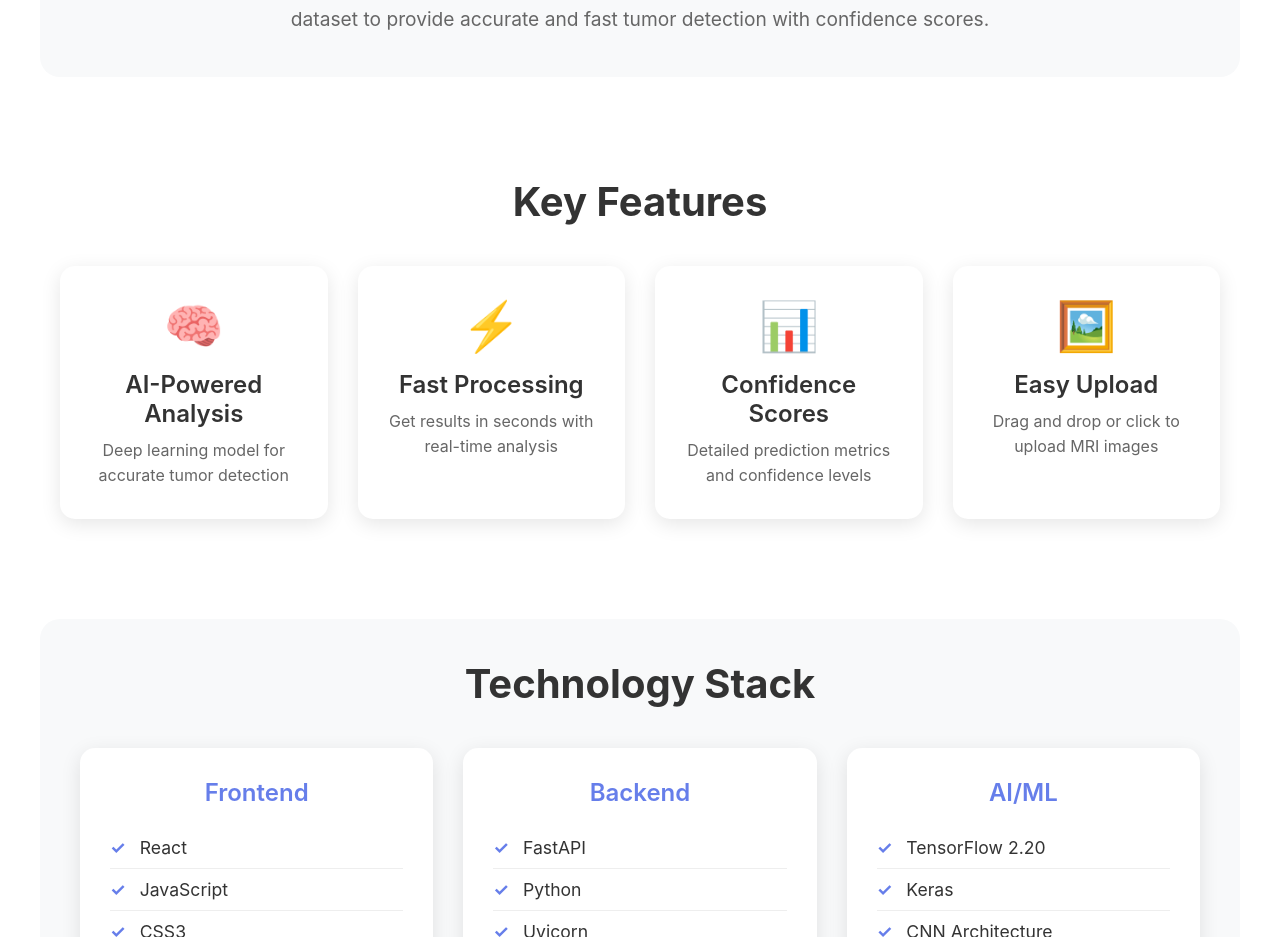
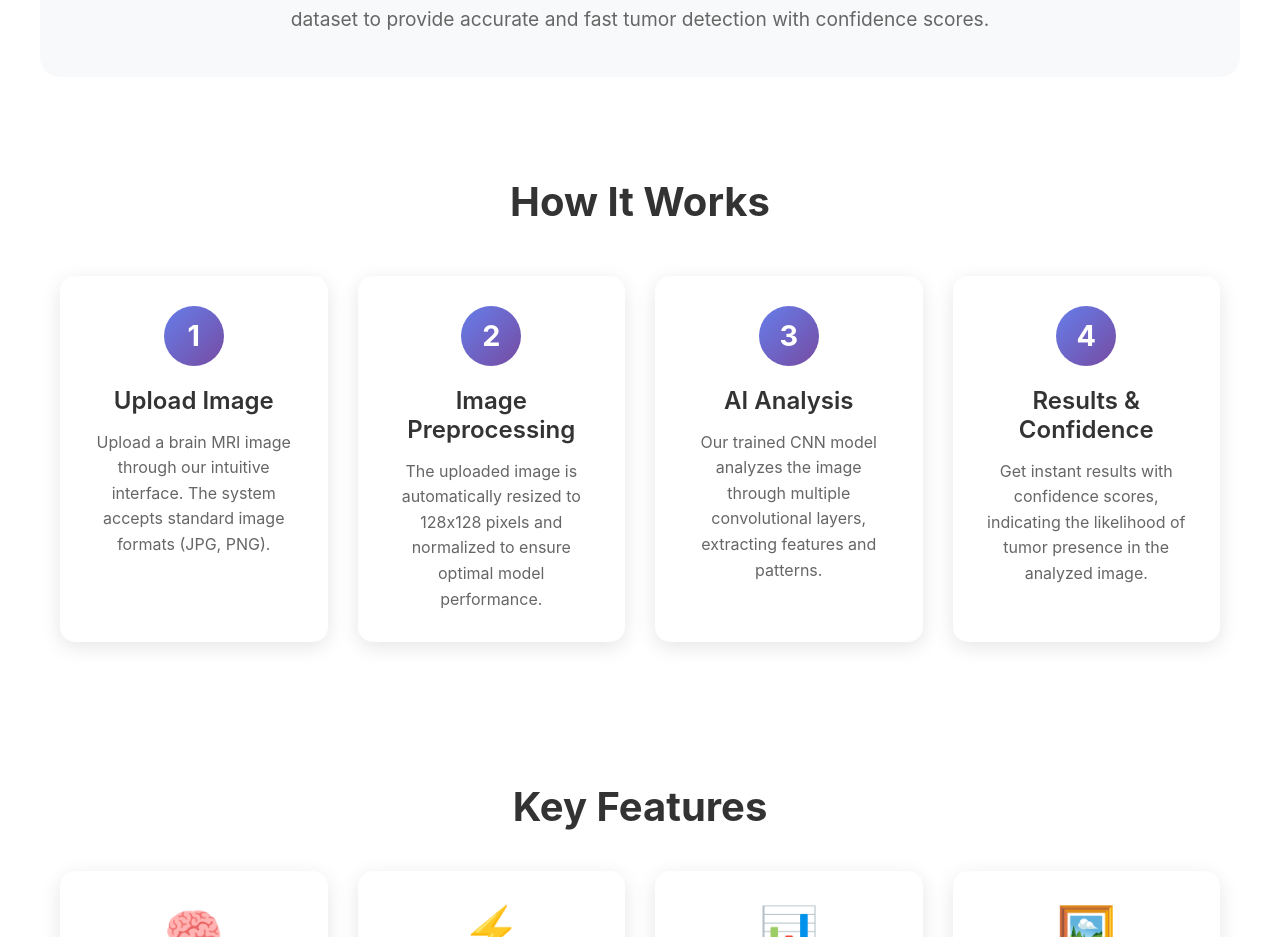
Before and after one commit to Sarvandani/Full_stack_Brain_Tumor_Analysis, a React (Vite) app in the folder frontend/: page / in a window 1280 px wide. Shown: the part 860-1797 px from the top of the page. Built offline with nearby package versions, Linux system fonts and the light colour scheme.

Commit message:
Add 'How It Works' section explaining the system process

```diff
--- a/frontend/src/components/HomePage.css
+++ b/frontend/src/components/HomePage.css
@@ -122,6 +122,70 @@
   line-height: 1.8;
   max-width: 900px;
   margin: 0 auto;
+}
+
+/* How It Works Section */
+.how-it-works-section {
+  margin: 60px 0;
+  padding: 40px 20px;
+}
+
+.how-it-works-section h2 {
+  font-size: 2.5rem;
+  color: #333;
+  text-align: center;
+  margin-bottom: 50px;
+  font-weight: 700;
+}
+
+.process-steps {
+  display: grid;
+  grid-template-columns: repeat(auto-fit, minmax(250px, 1fr));
+  gap: 30px;
+  max-width: 1200px;
+  margin: 0 auto;
+}
+
+.process-step {
+  background: white;
+  padding: 30px;
+  border-radius: 15px;
+  text-align: center;
+  box-shadow: 0 5px 20px rgba(0, 0, 0, 0.1);
+  position: relative;
+  transition: transform 0.3s ease, box-shadow 0.3s ease;
+}
+
+.process-step:hover {
+  transform: translateY(-5px);
+  box-shadow: 0 8px 30px rgba(0, 0, 0, 0.15);
+}
+
+.step-number {
+  width: 60px;
+  height: 60px;
+  background: linear-gradient(135deg, #667eea 0%, #764ba2 100%);
+  color: white;
+  border-radius: 50%;
+  display: flex;
+  align-items: center;
+  justify-content: center;
+  font-size: 1.8rem;
+  font-weight: 700;
+  margin: 0 auto 20px;
+}
+
+.process-step h3 {
+  font-size: 1.5rem;
+  color: #333;
+  margin-bottom: 15px;
+  font-weight: 600;
+}
+
+.process-step p {
+  font-size: 1rem;
+  color: #666;
+  line-height: 1.6;
 }
 
 /* Features Section */
--- a/frontend/src/components/HomePage.jsx
+++ b/frontend/src/components/HomePage.jsx
@@ -42,6 +42,32 @@ function HomePage() {
             to analyze brain MRI images and detect potential tumors. The AI model has been trained
             on a comprehensive dataset to provide accurate and fast tumor detection with confidence scores.
           </p>
+        </section>
+
+        <section className="how-it-works-section">
+          <h2>How It Works</h2>
+          <div className="process-steps">
+            <div className="process-step">
+              <div className="step-number">1</div>
+              <h3>Upload Image</h3>
+              <p>Upload a brain MRI image through our intuitive interface. The system accepts standard image formats (JPG, PNG).</p>
+            </div>
+            <div className="process-step">
+              <div className="step-number">2</div>
+              <h3>Image Preprocessing</h3>
+              <p>The uploaded image is automatically resized to 128x128 pixels and normalized to ensure optimal model performance.</p>
+            </div>
+            <div className="process-step">
+              <div className="step-number">3</div>
+              <h3>AI Analysis</h3>
+              <p>Our trained CNN model analyzes the image through multiple convolutional layers, extracting features and patterns.</p>
+            </div>
+            <div className="process-step">
+              <div className="step-number">4</div>
+              <h3>Results & Confidence</h3>
+              <p>Get instant results with confidence scores, indicating the likelihood of tumor presence in the analyzed image.</p>
+            </div>
+          </div>
         </section>
 
         <section className="features-section">
```
